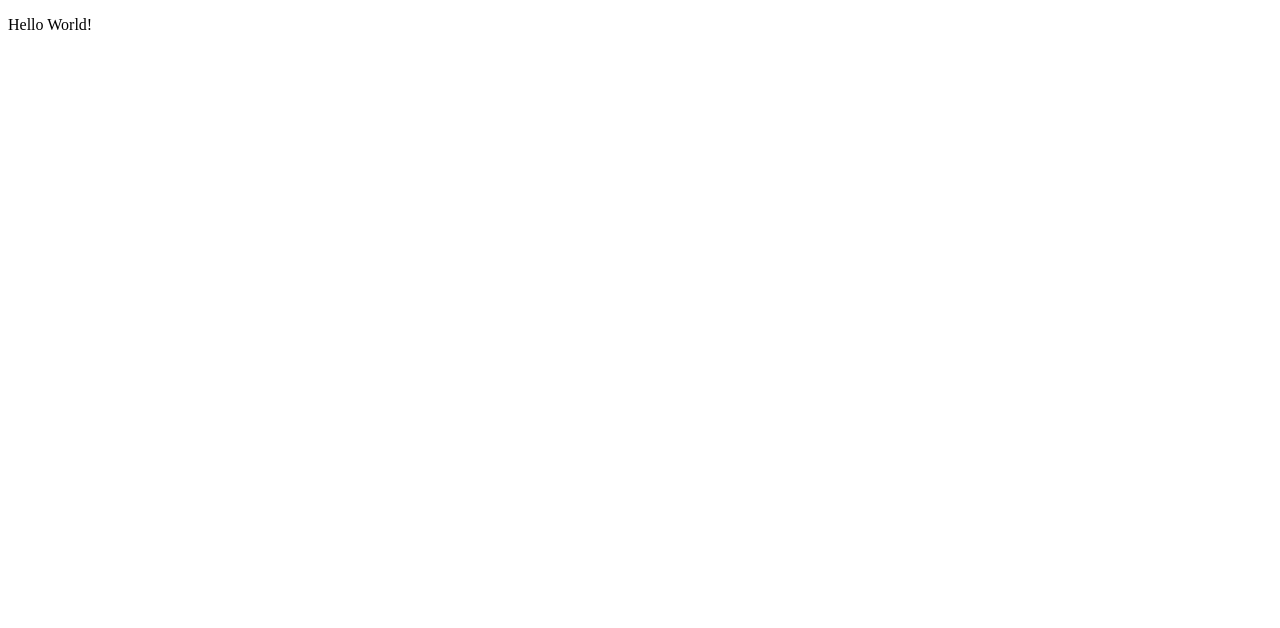
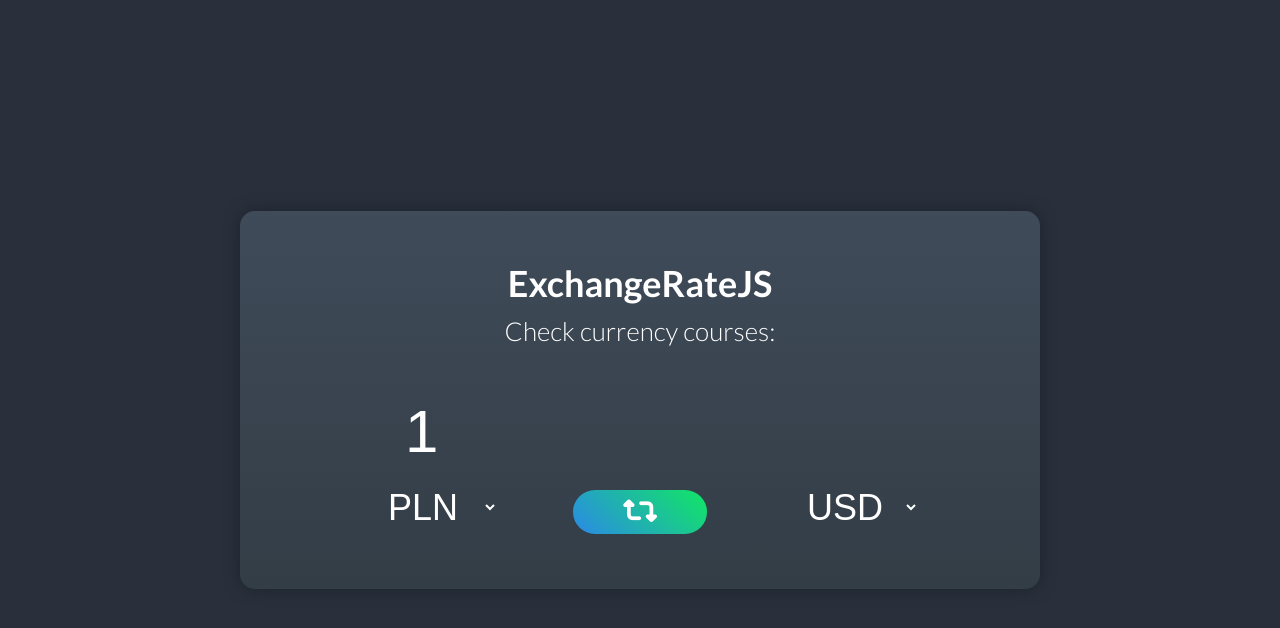
Before and after one commit to Bartek0074/ExchangeRateJS, a plain HTML site: page index.html in a window 1280 px wide. Drawn offline with Linux system fonts and the light colour scheme.

Commit message:
added hmtl and css

```diff
--- a/index.html
+++ b/index.html
@@ -5,8 +5,41 @@
     <meta http-equiv="X-UA-Compatible" content="IE=edge">
     <meta name="viewport" content="width=device-width, initial-scale=1.0">
     <title>ExchangeRateJS</title>
+    <script src="https://kit.fontawesome.com/44f399a034.js" crossorigin="anonymous"></script>
+    <link rel="stylesheet" href="style.css">
+    <link href="https://fonts.googleapis.com/css2?family=Lato:wght@300;400;700&display=swap" rel="stylesheet">
 </head>
 <body>
-    <p>Hello World!</p>
+    <div class="wrapper">
+        <h1>ExchangeRateJS</h1>
+        <p>Check currency courses:</p>
+        <div class="app-body">
+            <div class="section-left">
+                <input type="number" class="amount-one" value="1">
+                <select id="currency-one">
+                    <option value="PLN" selected>PLN</option>
+                    <option value="USD">USD</option>
+                    <option value="GBP">GBP</option>
+                    <option value="EUR">EUR</option>
+                    <option value="CHF">CHF</option>
+                </select>
+            </div>
+            <button class="swap">
+                <i class="fas fa-retweet"></i>
+            </button>
+            <div class="section-right">
+                <input type="number" class="amount-two" disabled>
+                <select id="currency-two">
+                    <option value="PLN">PLN</option>
+                    <option value="USD" selected>USD</option>
+                    <option value="GBP">GBP</option>
+                    <option value="EUR">EUR</option>
+                    <option value="CHF">CHF</option>
+                </select>
+            </div>
+
+            <p class="rate-info"></p>
+        </div>
+    </div>
 </body>
 </html>
--- /dev/null
+++ b/style.css
@@ -0,0 +1,100 @@
+* {
+    box-sizing: border-box;
+    margin: 0;
+    padding: 0;
+}
+
+body {
+    display: flex;
+    justify-content: center;
+    align-items: center;
+    height: 100vh;
+    background-color: #29303b;
+    font-family: Lato, sans-serif;
+}
+
+.wrapper {
+    padding: 50px;
+    width: 800px;
+    background-image: linear-gradient(#3f4b59, #333d46);
+    color: #fff;
+    text-align: center;
+    border: 1 px solid #1c232d;
+    border-radius: 15px;
+    box-shadow: 0 0 15px #1c232d;
+}
+
+.wrapper h1 {
+    margin-bottom: 10px;
+    font-size: 36px;
+}
+
+.wrapper p {
+    margin-bottom: 50px;
+    font-size: 26px;
+    font-weight: 300;
+}
+
+.app-body {
+    display: flex;
+    justify-content: center;
+    align-items: center;
+}
+
+.section-left,
+.section-right {
+    display: flex;
+    flex-direction: column;
+    align-items: center;
+}
+
+.app-body input {
+    margin-bottom: 10px;
+    width: 100%;
+    font-size: 60px;
+    -webkit-appearance: textfield;
+    -moz-appearance: textfield;
+    appearance: textfield;
+}
+
+.app-body input,
+.app-body select {
+    color: #fff;
+    border: none;
+    background: none;
+    text-align: center;
+}
+
+.app-body select {
+    padding: 10px 20px;
+    font-size: 36px;
+    cursor: pointer;
+}
+
+.app-body input:focus,
+.app-body select:focus {
+    outline: none;
+    color: rgb(67, 171, 255);
+}
+
+.swap {
+    align-self: flex-end;
+    margin: 5px;
+    padding: 5px 50px;
+    background-image: linear-gradient(45deg, #2b89e7, #11e763);
+    font-size: 30px;
+    border: none;
+    border-radius: 25px;
+    color: #fff;
+    cursor: pointer;
+}
+
+.swap:focus {
+    outline: none;
+    background-image: linear-gradient(45deg, #317fcc, #1fc06a);
+}
+
+.wrapper .rate-info {
+    margin-top: 30px;
+    margin-bottom: 0;
+}
```
